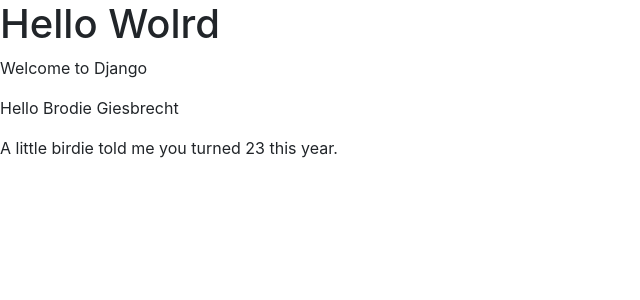
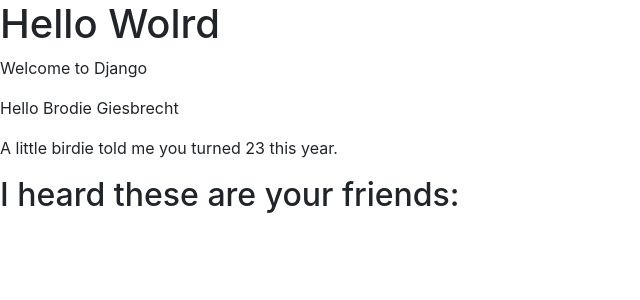
Before and after one commit to Brodur/pythonlearning, a Django app: page /app1/hello_world/ in a window 1280 px wide. Shown: the part 56-356 px from the top of the page, without its empty margins (0-640 px from the left). Run offline with Django 3.2, Linux system fonts and the light colour scheme; data that the repository does not hold is empty; some libraries are stand-ins or nearby versions.

Commit message:
Dispalying data from models in a view.

```diff
--- a/hello_world/app1/views.py
+++ b/hello_world/app1/views.py
@@ -1,11 +1,15 @@
 from django.shortcuts import render, HttpResponse
+# Import friends so we can pass them in the context
+from .models import Friends
 
 # Create your views here.
 def hello_world(request):
+  all_friends = Friends.objects.all()
   context = {
     'title': 'Hello World',
     'name': 'Brodie Giesbrecht',
-    'age': 23
+    'age': 23,
+    'all_friends': all_friends
   }
   return render(request, 'hello_world.html', context)
 
--- a/hello_world/templates/hello_world.html
+++ b/hello_world/templates/hello_world.html
@@ -1,8 +1,20 @@
 {% extends 'base.html' %}
 
 {% block content %}
+<main>
+
+
   <h1>Hello Wolrd</h1>
   <p>Welcome to Django</p>
   <p>Hello {{ name }}</p>
   <p>A little birdie told me you turned {{ age }} this year.</p>
+  <h2>I heard these are your friends:</h2>
+  <ul>
+    {% for friend in all_friends %}
+      <li>
+        {{ friend.name }} aged {{ friend.age }}
+      </li>
+    {% endfor %}
+  </ul>
+</main>
 {% endblock content %}
```
